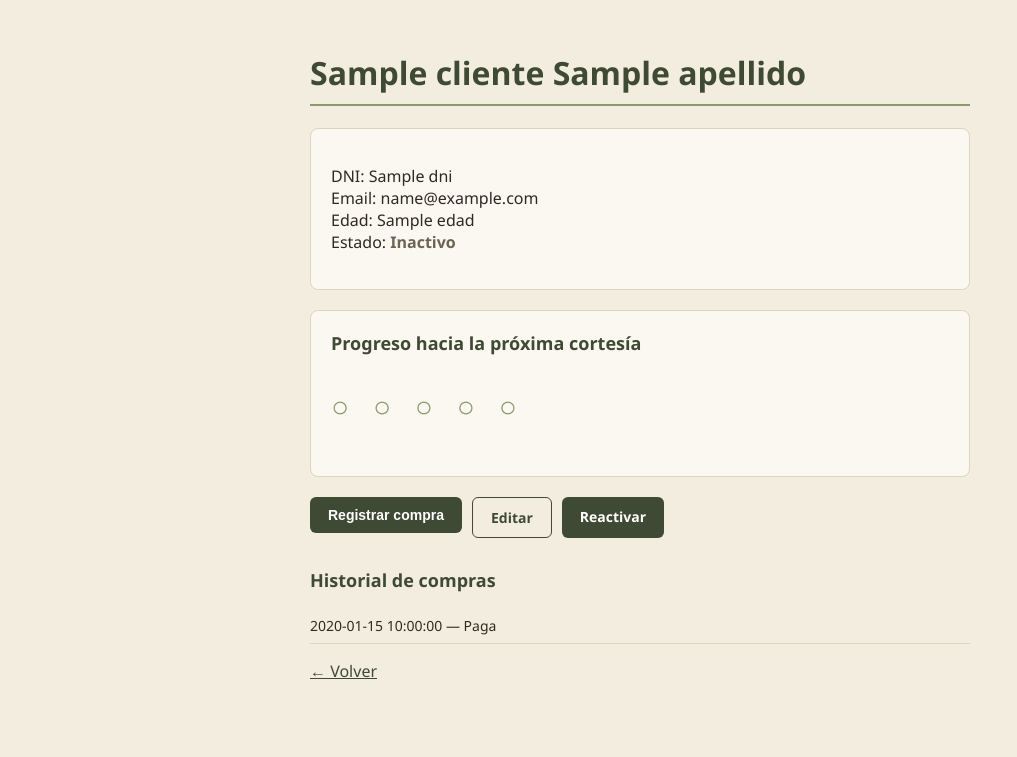
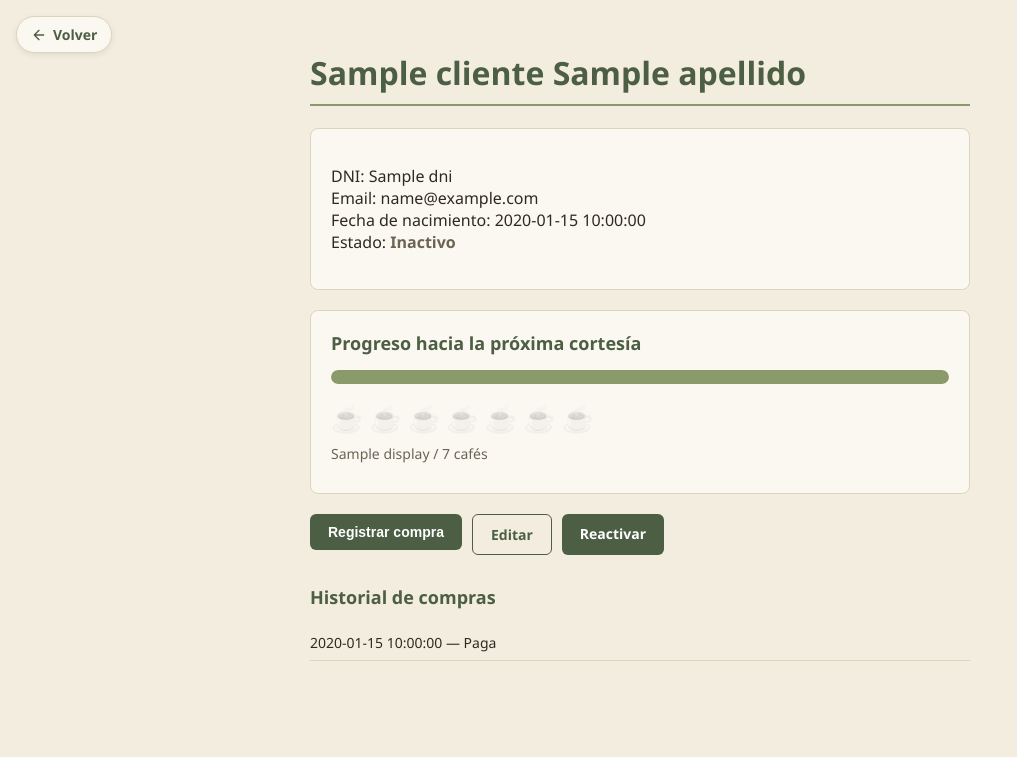
Before and after one commit to Rontaco/RutaDeCafes, a Flask app: template templates/cliente.html in a window 1280 px wide. Shown: the top 757 px of the page, without its empty margins (0-1017 px from the left). Run offline with Flask 3, Linux system fonts and the light colour scheme; the template is opened without the code that fills it: most values are stand-ins (such as "Sample title", 1, 10 or a date in 2020).

Commit message:
Extension a 7 cafes, fecha de nacimiento, header, contraseñas y cambio de puerto

```diff
--- a/app.py
+++ b/app.py
@@ -24,8 +24,9 @@ def verificar_clave():
 @app.route('/')
 def index():
     texto = request.args.get('q', '').strip()
-    clientes = database.buscar_clientes(texto)
-    return render_template('index.html', clientes=clientes, texto=texto)
+    ver_inactivos = request.args.get('estado') == 'inactivos'
+    clientes = database.buscar_clientes(texto, activo=not ver_inactivos)
+    return render_template('index.html', clientes=clientes, texto=texto, ver_inactivos=ver_inactivos)
 
 @app.route('/clientes/nuevo', methods=['GET', 'POST'])
 def nuevo_cliente():
@@ -34,16 +35,13 @@ def nuevo_cliente():
         nombre = request.form.get('nombre', '').strip()
         apellido = request.form.get('apellido', '').strip()
         email = request.form.get('email', '').strip() or None
-        edad = request.form.get('edad', '').strip() or None
+        fecha_nacimiento = request.form.get('fecha_nacimiento', '').strip() or None
 
         if not dni or not nombre or not apellido:
             flash('DNI, nombre y apellido son obligatorios.')
             return render_template('nuevo_cliente.html')
 
-        if edad:
-            edad = int(edad)
-
-        ok, error = database.crear_cliente(dni, nombre, apellido, email, edad)
+        ok, error = database.crear_cliente(dni, nombre, apellido, email, fecha_nacimiento)
 
         if ok:
             flash(f'Cliente {nombre} {apellido} registrado correctamente.')
@@ -83,16 +81,13 @@ def editar_cliente(cliente_id):
         nombre = request.form.get('nombre', '').strip()
         apellido = request.form.get('apellido', '').strip()
         email = request.form.get('email', '').strip() or None
-        edad = request.form.get('edad', '').strip() or None
+        fecha_nacimiento = request.form.get('fecha_nacimiento', '').strip() or None
 
         if not dni or not nombre or not apellido:
             flash('DNI, nombre y apellido son obligatorios.')
             return render_template('editar_cliente.html', cliente=cliente)
 
-        if edad:
-            edad = int(edad)
-
-        ok, error = database.actualizar_cliente(cliente_id, dni, nombre, apellido, email, edad)
+        ok, error = database.actualizar_cliente(cliente_id, dni, nombre, apellido, email, fecha_nacimiento)
 
         if ok:
             flash('Datos actualizados correctamente.')
@@ -158,4 +153,4 @@ def registrar_compra(cliente_id):
     return redirect(url_for('ver_cliente', cliente_id=cliente_id))
 
 if __name__ == '__main__':
-    app.run(debug=True)
+    app.run(debug=True, port=5001)
--- a/database.py
+++ b/database.py
@@ -19,7 +19,8 @@ def init_db():
 
 if __name__ == '__main__':
     init_db()
-def crear_cliente(dni, nombre, apellido, email, edad):
+
+def crear_cliente(dni, nombre, apellido, email, fecha_nacimiento):
     """
     Inserta un nuevo cliente en la base de datos.
     Devuelve (True, None) si se creó correctamente,
@@ -28,9 +29,9 @@ def crear_cliente(dni, nombre, apellido, email, edad):
     conn = get_connection()
     try:
         conn.execute(
-            '''INSERT INTO clientes (dni, nombre, apellido, email, edad)
+            '''INSERT INTO clientes (dni, nombre, apellido, email, fecha_nacimiento)
                VALUES (?, ?, ?, ?, ?)''',
-            (dni, nombre, apellido, email, edad)
+            (dni, nombre, apellido, email, fecha_nacimiento)
         )
         conn.commit()
         return True, None
@@ -38,23 +39,26 @@ def crear_cliente(dni, nombre, apellido, email, edad):
         return False, "Ya existe un cliente registrado con ese DNI."
     finally:
         conn.close()
-def buscar_clientes(texto=''):
+
+def buscar_clientes(texto='', activo=True):
     """
-    Busca clientes activos cuyo DNI, nombre o apellido contengan el texto dado.
-    Si texto está vacío, devuelve todos los clientes activos.
+    Busca clientes (activos o inactivos, según el parámetro 'activo')
+    cuyo DNI, nombre o apellido contengan el texto dado.
+    Si texto está vacío, devuelve todos los clientes de ese estado.
     """
     conn = get_connection()
     patron = f'%{texto}%'
     filas = conn.execute(
-        '''SELECT id, dni, nombre, apellido, email, edad
+        '''SELECT id, dni, nombre, apellido, email, fecha_nacimiento
            FROM clientes
-           WHERE activo = 1
+           WHERE activo = ?
              AND (dni LIKE ? OR nombre LIKE ? OR apellido LIKE ?)
            ORDER BY apellido, nombre''',
-        (patron, patron, patron)
+        (1 if activo else 0, patron, patron, patron)
     ).fetchall()
     conn.close()
     return filas
+
 def obtener_cliente(cliente_id):
     """Devuelve una fila con los datos del cliente, o None si no existe."""
     conn = get_connection()
@@ -77,7 +81,7 @@ def obtener_historial_compras(cliente_id):
 
 def calcular_progreso(cliente_id):
     """
-    Calcula el progreso del cliente hacia la próxima cortesía,
+    Calcula el progreso del cliente hacia la próxima cortesía (ciclo de 7),
     a partir del historial de compras (no de un contador guardado).
     """
     conn = get_connection()
@@ -92,10 +96,10 @@ def calcular_progreso(cliente_id):
     conn.close()
 
     # Compras pagas acumuladas DESDE la última cortesía entregada
-    progreso_actual = compras_pagas - (cortesias_entregadas * 5)
-    corresponde_cortesia = progreso_actual > 0 and progreso_actual % 5 == 0
+    progreso_actual = compras_pagas - (cortesias_entregadas * 7)
+    corresponde_cortesia = progreso_actual > 0 and progreso_actual % 7 == 0
 
-    display = 5 if corresponde_cortesia else progreso_actual
+    display = 7 if corresponde_cortesia else progreso_actual
 
     return {
         'compras_pagas': compras_pagas,
@@ -122,7 +126,7 @@ def registrar_compra(cliente_id):
 
     return es_cortesia
 
-def actualizar_cliente(cliente_id, dni, nombre, apellido, email, edad):
+def actualizar_cliente(cliente_id, dni, nombre, apellido, email, fecha_nacimiento):
     """
     Actualiza los datos de un cliente existente.
     Devuelve (True, None) si se actualizó correctamente,
@@ -132,9 +136,9 @@ def actualizar_cliente(cliente_id, dni, nombre, apellido, email, edad):
     try:
         conn.execute(
             '''UPDATE clientes
-               SET dni = ?, nombre = ?, apellido = ?, email = ?, edad = ?
+               SET dni = ?, nombre = ?, apellido = ?, email = ?, fecha_nacimiento = ?
                WHERE id = ?''',
-            (dni, nombre, apellido, email, edad, cliente_id)
+            (dni, nombre, apellido, email, fecha_nacimiento, cliente_id)
         )
         conn.commit()
         return True, None
--- a/schema.sql
+++ b/schema.sql
@@ -4,7 +4,7 @@ CREATE TABLE clientes (
     nombre TEXT NOT NULL,
     apellido TEXT NOT NULL,
     email TEXT,
-    edad INTEGER,
+    fecha_nacimiento DATE,
     fecha_alta DATETIME NOT NULL DEFAULT CURRENT_TIMESTAMP,
     activo BOOLEAN NOT NULL DEFAULT 1
 );
--- a/static/css/style.css
+++ b/static/css/style.css
@@ -1,8 +1,15 @@
+@font-face {
+    font-family: 'Montserrat Medium';
+    src: url('../fonts/montserrat-medium.ttf') format('truetype');
+    font-weight: 500;
+    font-style: normal;
+}
+
 :root {
     --color-bg: #f3ede0;
     --color-bg-card: #fbf8f1;
-    --color-primary: #3f4a34;
-    --color-primary-hover: #2e3627;
+    --color-primary: #4C5E43;
+    --color-primary-hover: #3a4735;
     --color-accent: #8a9a6b;
     --color-text: #2e2a20;
     --color-text-suave: #6b6455;
@@ -217,3 +224,108 @@ form.formulario input {
 form.formulario button {
     margin-top: 20px;
 }
+/* Progreso de café - barra y tazas */
+.barra-progreso {
+    background-color: var(--color-border);
+    border-radius: 20px;
+    height: 14px;
+    overflow: hidden;
+    margin: 10px 0 16px;
+}
+
+.barra-progreso-relleno {
+    background-color: var(--color-accent);
+    height: 100%;
+    border-radius: 20px;
+    transition: width 0.3s ease;
+}
+
+.progreso-tazas {
+    display: flex;
+    gap: 6px;
+    flex-wrap: wrap;
+    font-size: 26px;
+    margin-bottom: 8px;
+}
+
+.taza-llena {
+    opacity: 1;
+}
+
+.taza-vacia {
+    opacity: 0.25;
+    filter: grayscale(100%);
+}
+
+.progreso-texto {
+    font-size: 14px;
+    color: var(--color-text-suave);
+    margin: 0 0 10px;
+}
+
+.btn-exito {
+    background-color: var(--color-exito);
+    color: white;
+}
+.btn-exito:hover {
+    background-color: #3a4a2c;
+}
+/* Botón volver, fijo arriba a la izquierda */
+.btn-volver {
+    position: fixed;
+    top: 16px;
+    left: 16px;
+    display: inline-flex;
+    align-items: center;
+    gap: 6px;
+    background-color: var(--color-bg-card);
+    border: 1px solid var(--color-border);
+    color: var(--color-primary);
+    padding: 8px 14px;
+    border-radius: 20px;
+    text-decoration: none;
+    font-size: 14px;
+    font-weight: 600;
+    box-shadow: 0 2px 6px rgba(0,0,0,0.08);
+    z-index: 100;
+}
+
+.btn-volver:hover {
+    background-color: var(--color-border);
+}
+
+.btn-volver svg {
+    width: 16px;
+    height: 16px;
+}
+
+
+/* Header principal (reutilizable) */
+.site-header {
+    background-color: var(--color-primary);
+    padding: 24px 20px;
+    margin-bottom: 24px;
+}
+
+.site-header-inner {
+    max-width: 700px;
+    margin: 0 auto;
+    display: flex;
+    flex-direction: column;
+    align-items: center;
+    justify-content: center;
+    gap: 8px;
+}
+
+.site-header-logo {
+    height: 180px;
+    width: auto;
+}
+
+.site-header-title {
+    font-family: 'Montserrat Medium', 'Segoe UI', Arial, sans-serif;
+    color: var(--color-bg);
+    font-size: 36px;
+    font-weight: 500;
+    letter-spacing: 0.5px;
+}
--- a/templates/base.html
+++ b/templates/base.html
@@ -6,6 +6,8 @@
     <link rel="stylesheet" href="{{ url_for('static', filename='css/style.css') }}">
 </head>
 <body>
+    {% block header %}{% endblock %}
+    {% block volver %}{% endblock %}
     <div class="contenedor">
         {% with mensajes = get_flashed_messages() %}
             {% if mensajes %}
--- a/templates/cliente.html
+++ b/templates/cliente.html
@@ -1,4 +1,11 @@
 {% extends "base.html" %}
+
+{% block volver %}
+    <a href="{{ url_for('index') }}" class="btn-volver">
+        <svg viewBox="0 0 24 24" fill="none" stroke="currentColor" stroke-width="2" stroke-linecap="round" stroke-linejoin="round"><path d="M19 12H5M12 19l-7-7 7-7"/></svg>
+        Volver
+    </a>
+{% endblock %}
 
 {% block content %}
     <h1>{{ cliente['nombre'] }} {{ cliente['apellido'] }}</h1>
@@ -7,7 +14,7 @@
         <p>
             DNI: {{ cliente['dni'] }}<br>
             Email: {{ cliente['email'] or '-' }}<br>
-            Edad: {{ cliente['edad'] or '-' }}<br>
+            Fecha de nacimiento: {{ cliente['fecha_nacimiento'] or '-' }}<br>
             Estado:
             {% if cliente['activo'] %}
                 <span class="estado-activo">Activo</span>
@@ -17,22 +24,35 @@
         </p>
     </div>
 
-    <div class="card">
+        <div class="card">
         <h2 style="margin-top:0;">Progreso hacia la próxima cortesía</h2>
-        <p class="progreso">
-            {% for i in range(5) %}
-                {% if i < progreso.display %}●{% else %}○{% endif %}
+
+        <div class="barra-progreso">
+            <div class="barra-progreso-relleno" style="width: { { (progreso.display / 7 * 100) | round(0, 'floor') }}%;"></div>
+        </div>
+
+        <div class="progreso-tazas">
+            {% for i in range(7) %}
+                {% if i < progreso.display %}
+                    <span class="taza taza-llena">☕</span>
+                {% else %}
+                    <span class="taza taza-vacia">☕</span>
+                {% endif %}
             {% endfor %}
-        </p>
+        </div>
+
+        <p class="progreso-texto">{{ progreso.display }} / 7 cafés</p>
 
         {% if progreso.corresponde_cortesia %}
-            <p class="aviso-cortesia">¡Corresponde café de cortesía!</p>
+            <p class="aviso-cortesia">¡Corresponde café de cortesía! ☕🎉</p>
         {% endif %}
     </div>
 
     <div class="acciones">
-        <form method="POST" action="{{ url_for('registrar_compra', cliente_id=cliente['id']) }}">
-            <button type="submit" class="btn btn-primary">Registrar compra</button>
+                <form method="POST" action="{{ url_for('registrar_compra', cliente_id=cliente['id']) }}">
+            <button type="submit" class="btn {% if progreso.corresponde_cortesia %}btn-exito{% else %}btn-primary{% endif %}">
+                {% if progreso.corresponde_cortesia %}☕ Registrar cortesía{% else %}Registrar compra{% endif %}
+            </button>
         </form>
         <a href="{{ url_for('editar_cliente', cliente_id=cliente['id']) }}" class="btn btn-secondary">Editar</a>
         {% if cliente['activo'] %}
@@ -55,6 +75,4 @@
     {% else %}
         <p>Este cliente todavía no tiene compras registradas.</p>
     {% endif %}
-
-    <p><a href="{{ url_for('index') }}">← Volver</a></p>
 {% endblock %}
```
Also changed, not shown: templates/confirmar_baja.html (+9 -3 lines), templates/confirmar_reactivar.html (+7 -1 lines), templates/editar_cliente.html (+9 -3 lines), templates/index.html (+18 -3 lines), templates/nuevo_cliente.html (+11 -5 lines), static/fonts/montserrat-medium.ttf (added), static/img/logo.png (added).
